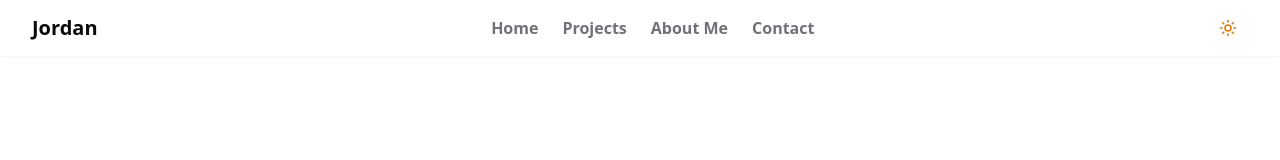
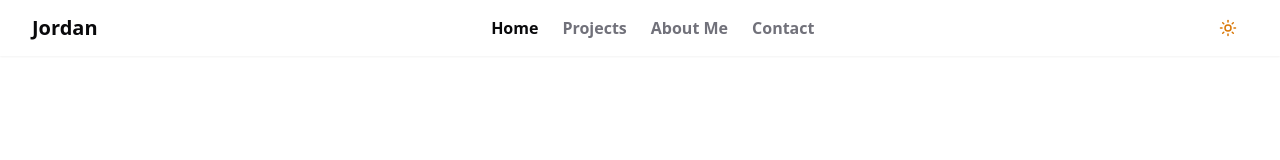
Before and after one commit to JordanTHarris/portfolio, a React (Vite) app: page / in a window 1280 px wide. Shown: the top 160 px of the page. Built offline with nearby package versions, Linux system fonts and the light colour scheme.

Commit message:
Use NavLink instead of Link to show active route in navbar

```diff
--- a/src/components/layout/navbar.tsx
+++ b/src/components/layout/navbar.tsx
@@ -1,6 +1,6 @@
 import { useState } from "react";
 import { Button } from "@/components/ui/button";
-import { Link } from "react-router-dom";
+import { Link, NavLink } from "react-router-dom";
 import { ThemeToggle } from "@/components/shared/theme-toggle";
 import { cn } from "@/lib/utils";
 import { Menu } from "lucide-react";
@@ -21,13 +21,18 @@ export function NavBar() {
 
   function getLinks() {
     return links.map((link) => (
-      <Link
+      <NavLink
         key={link.title}
         to={link.path}
-        className="font-semibold text-muted-foreground hover:text-foreground"
+        className={({ isActive }) =>
+          cn(
+            "w-fit font-semibold text-muted-foreground transition-colors duration-300 hover:text-foreground",
+            isActive && "text-foreground",
+          )
+        }
       >
         {link.title}
-      </Link>
+      </NavLink>
     ));
   }
 
```
